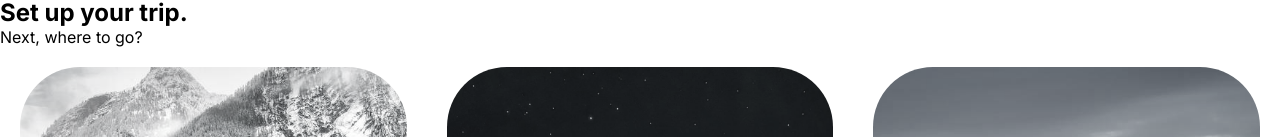
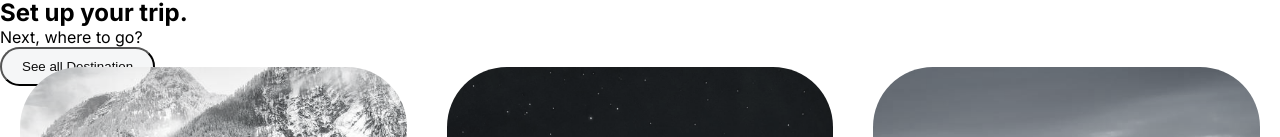
Before and after one commit to infomediadesign/sad-01-24-tourismwebapp, a Next.js app in the folder front-end/: page / in a window 1280 px wide. Shown: the part 752-889 px from the top of the page. Built offline with nearby package versions, Linux system fonts and the light colour scheme.

Commit message:
Your commit message

```diff
--- a/front-end/app/page.js
+++ b/front-end/app/page.js
@@ -18,17 +18,14 @@
           <h1>Explore travel moments worthy of a story to tell.</h1>
         </div>
 
-      </div><div>
+      </div>
+      <div>
           <h2>Set up your trip.</h2>
           <p>Next, where to go?</p>
-        </div>
+      </div>
+      <button className={styles.button}>See all Destination</button>
+
        <Homepagebody />
-
-
-
-
-
-
 
       </>
   );
--- a/front-end/app/page.module.css
+++ b/front-end/app/page.module.css
@@ -31,3 +31,18 @@
     width: 120%;
     text-shadow: 2px 2px 6px rgb(25, 25, 26);
   }
+
+
+
+
+
+  .button {
+    position: absolute;
+    overflow: hidden;
+    background-color: #f5f6f7;
+    color: #0c0c0c;
+    padding: 10px 20px;
+    border-radius: 60px;
+    outline: none;
+    cursor: pointer;
+  }
```
Also changed, not shown: front-end/app/components/homepagebody.module.css (line endings or trailing spaces).
